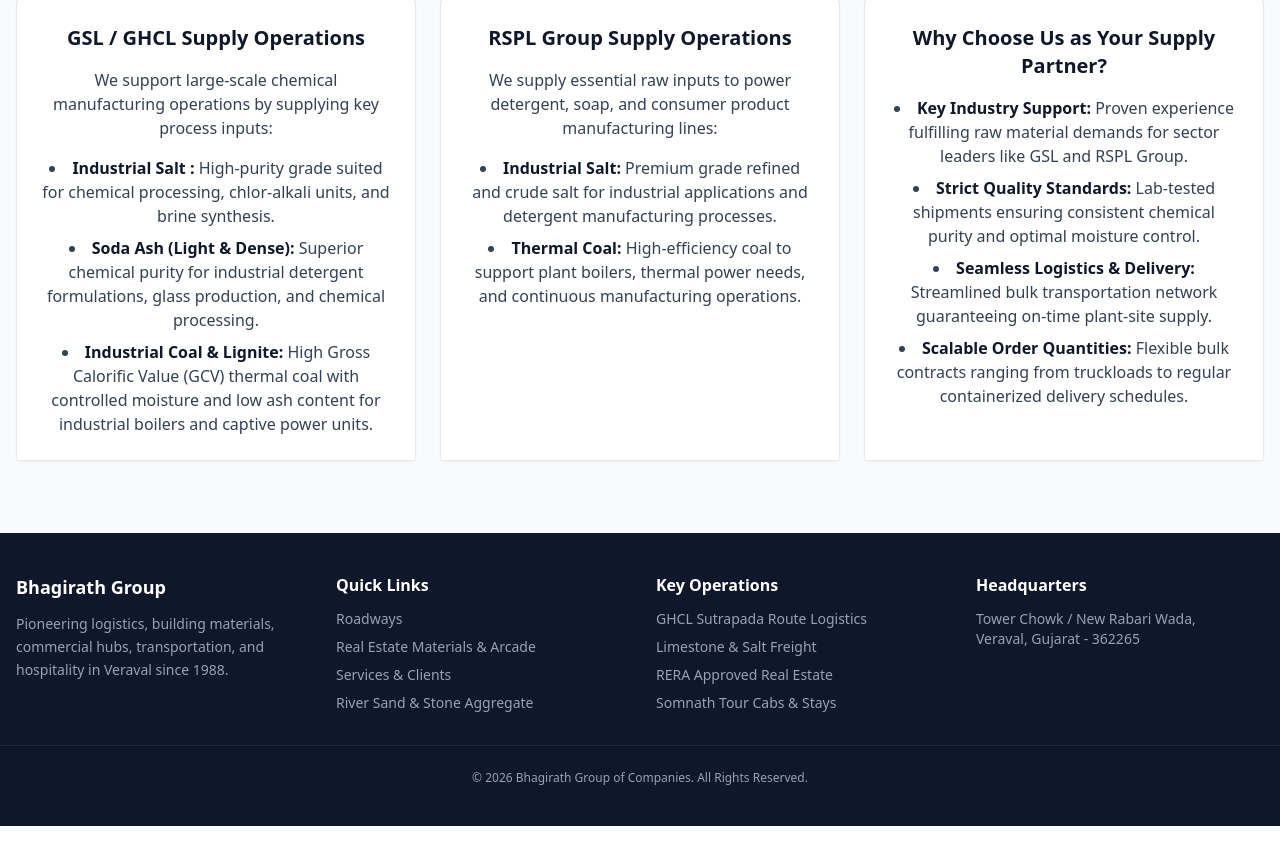
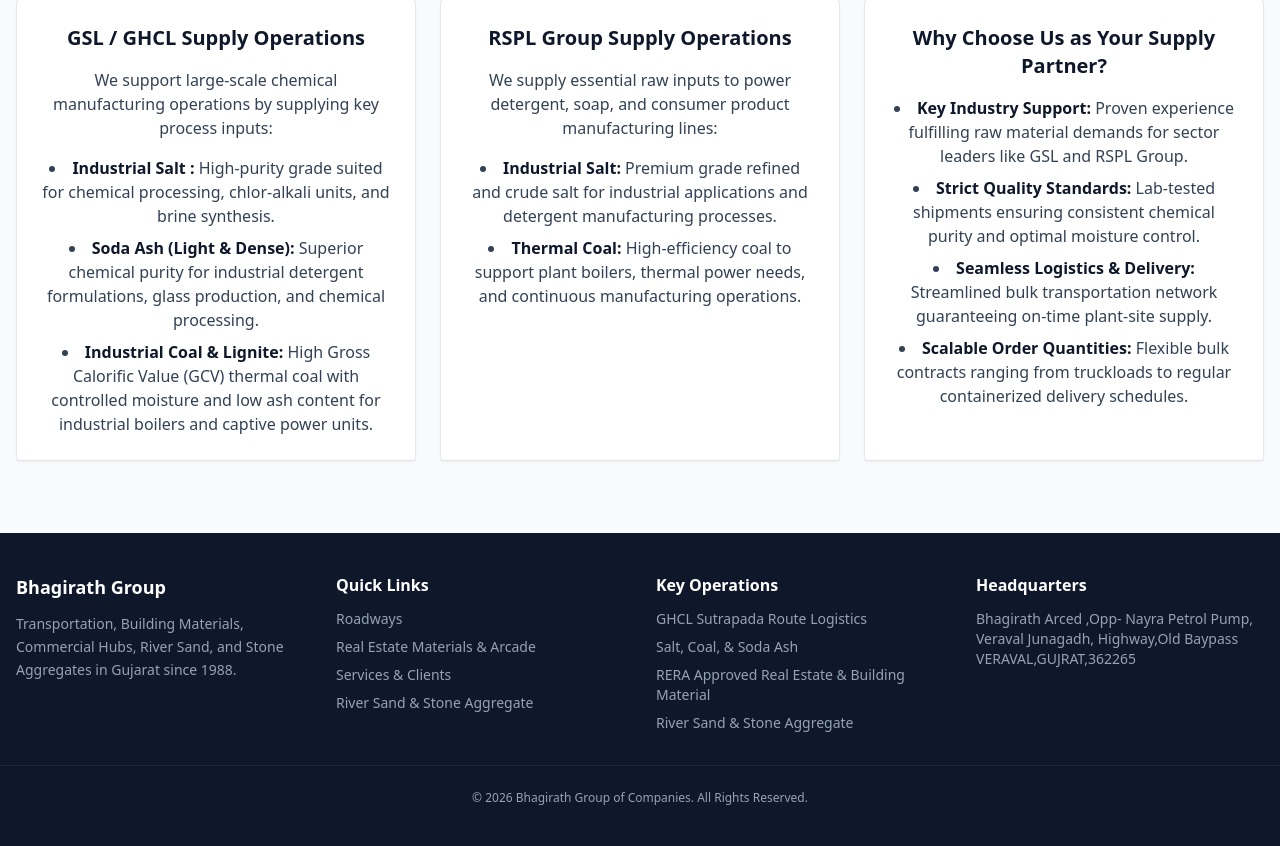
Before and after one commit to Nirav5238/Bhagirath-Group, a Flask app: page /Service-to-client in a window 1280 px wide. Shown: the part 417-1263 px from the top of the page. Run offline with Flask 3, Linux system fonts and the light colour scheme; some libraries are stand-ins or nearby versions.

Commit message:
new code29.10.11

```diff
--- a/templates/base.html
+++ b/templates/base.html
@@ -52,7 +52,7 @@
         <div class="max-w-7xl mx-auto px-4 grid grid-cols-1 md:grid-cols-4 gap-8 border-b border-slate-800 pb-8">
             <div>
                 <h3 class="text-white text-lg font-bold mb-3">Bhagirath Group</h3>
-                <p class="text-sm leading-relaxed">Pioneering logistics, building materials, commercial hubs, transportation, and hospitality in Veraval since 1988.</p>
+                <p class="text-sm leading-relaxed">Transportation, Building Materials, Commercial Hubs, River Sand, and Stone Aggregates in Gujarat since 1988.</p>
             </div>
             <div>
                 <h4 class="text-white font-semibold mb-3">Quick Links</h4>
@@ -68,14 +68,14 @@
                 <h4 class="text-white font-semibold mb-3">Key Operations</h4>
                 <ul class="space-y-2 text-sm">
                     <li>GHCL Sutrapada Route Logistics</li>
-                    <li>Limestone & Salt Freight</li>
-                    <li>RERA Approved Real Estate</li>
-                    <li>Somnath Tour Cabs & Stays</li>
+                    <li>Salt, Coal, & Soda Ash</li>
+                    <li>RERA Approved Real Estate & Building Material</li>
+                    <li>River Sand & Stone Aggregate</li>
                 </ul>
             </div>
             <div>
                 <h4 class="text-white font-semibold mb-3">Headquarters</h4>
-                <p class="text-sm">Tower Chowk / New Rabari Wada,<br>Veraval, Gujarat - 362265</p>
+                <p class="text-sm">Bhagirath Arced ,Opp- Nayra Petrol Pump, Veraval Junagadh, Highway,Old Baypass VERAVAL,GUJRAT,362265</p>
             </div>
         </div>
         <div class="text-center text-xs mt-6">
```
